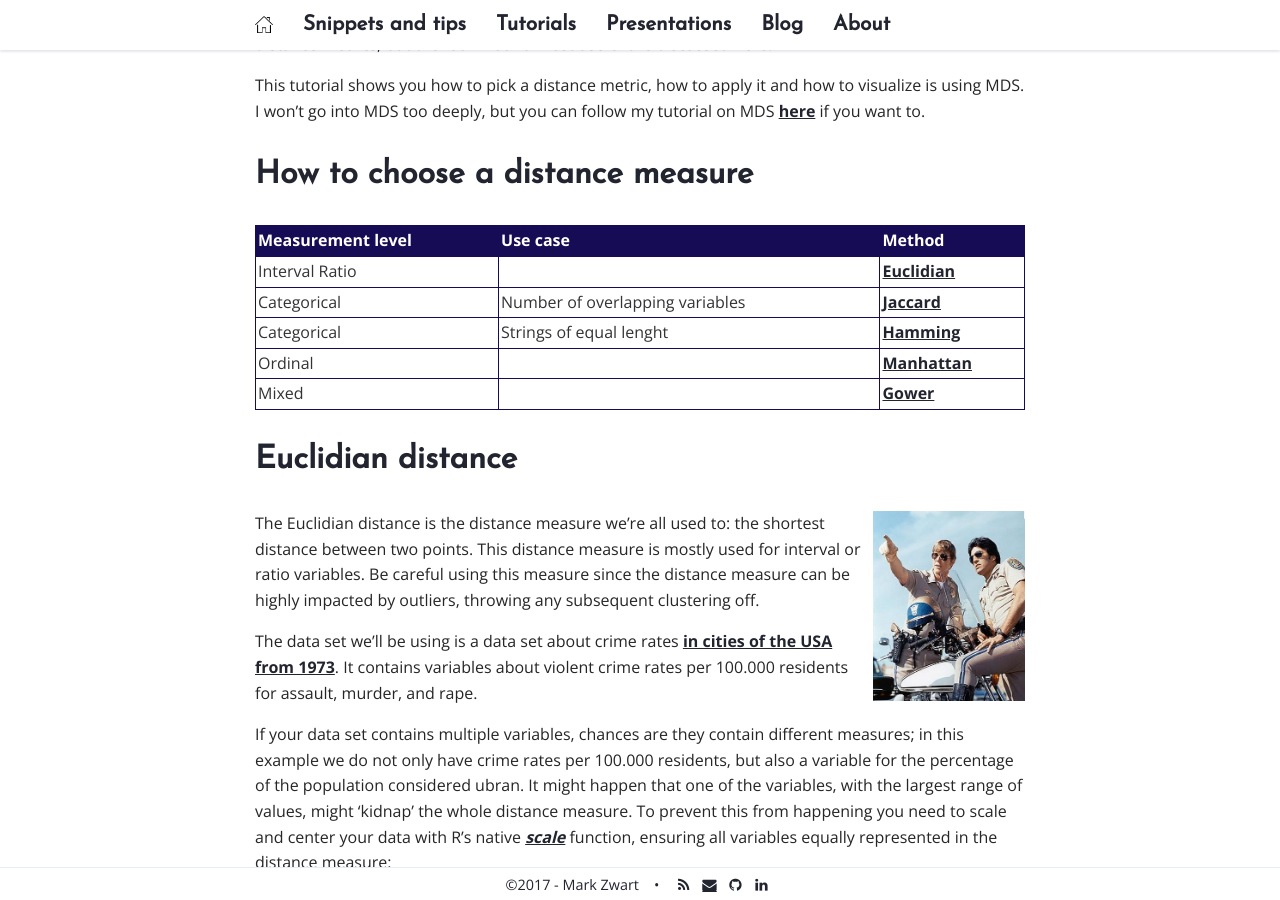
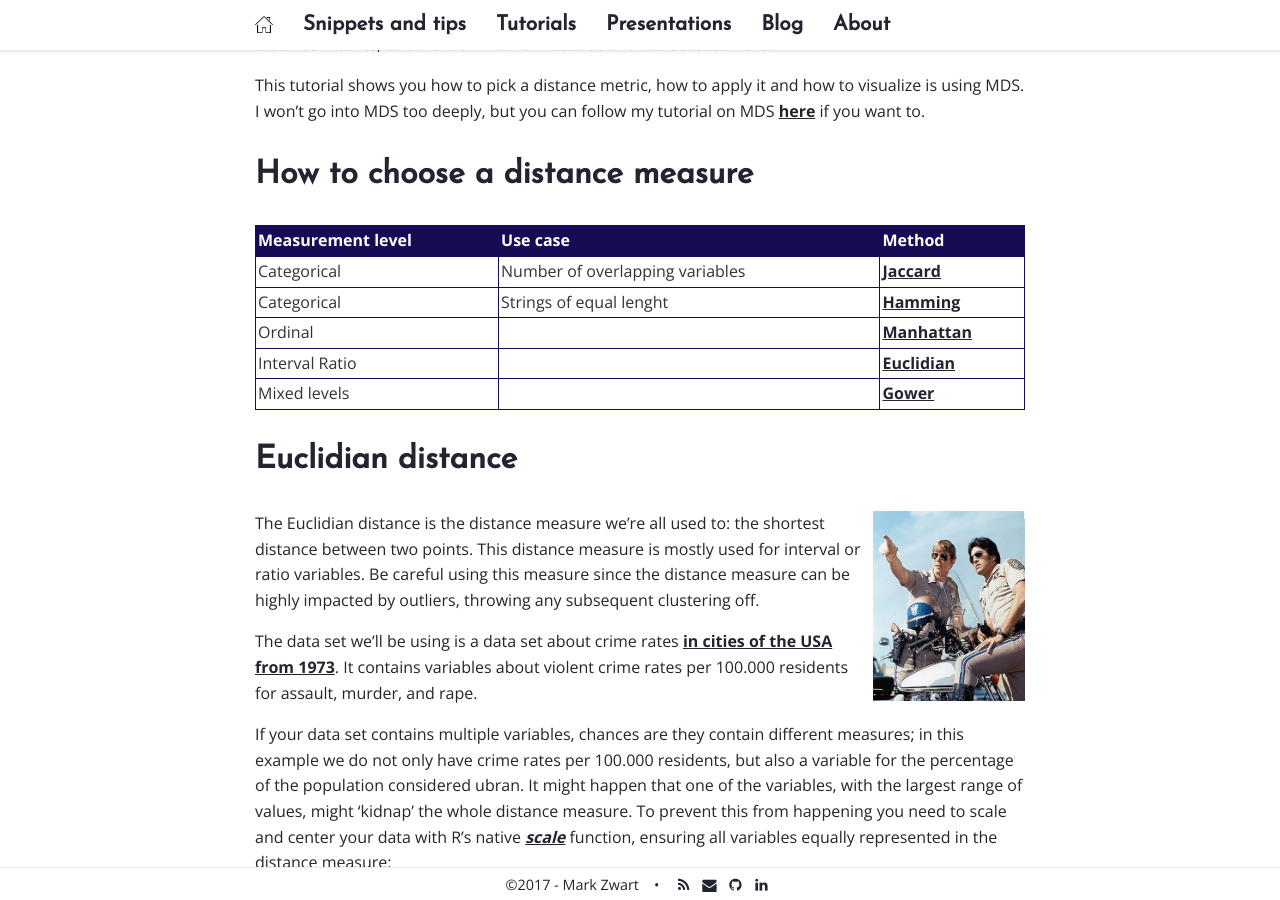
Before and after one commit to mark-me/mark-me.github.io, a Jekyll site: the page built from _pages/tutorials/distance-measures/distance-measures.md, in a window 1280 px wide and 900 px high, scrolled down 700 px. Built offline with Jekyll 4.4.1, drawn with Linux system fonts in a browser that asks for light colours; nearby versions of some CDN libraries; comment, search, counter and statistics services are not loaded.

Commit message:
Update distance-measures.md

```diff
--- a/_pages/tutorials/distance-measures/distance-measures.md
+++ b/_pages/tutorials/distance-measures/distance-measures.md
@@ -17,13 +17,13 @@ This tutorial shows you how to pick a distance metric, how to apply it and how t
 
 # How to choose a distance measure
 
-| Measurement level | Use case | Method |
-| ----------------- | -------  | ------ |
-| Interval Ratio |                         | [Euclidian](/distance-measures/#euclidian-distance) |
-| Categorical    | Number of overlapping variables | [Jaccard](/distance-measures/#jaccard-distance)   |
-| Categorical    | Strings of equal lenght | [Hamming](/distance-measures/#hamming-distance)   |
-| Ordinal        |                         | [Manhattan](/distance-measures/#manhattan-distance) |
-| Mixed          |                         | [Gower](/distance-measures/#gower-distance)     |
+| Measurement level | Use case                        | Method                                              |
+| ----------------- | -------                         | ------                                              |
+| Categorical       | Number of overlapping variables | [Jaccard](/distance-measures/#jaccard-distance)     |
+| Categorical       | Strings of equal lenght         | [Hamming](/distance-measures/#hamming-distance)     |
+| Ordinal           |                                 | [Manhattan](/distance-measures/#manhattan-distance) |
+| Interval Ratio    |                                 | [Euclidian](/distance-measures/#euclidian-distance) |
+| Mixed levels      |                                 | [Gower](/distance-measures/#gower-distance)         |
 
 
 # Euclidian distance
```
